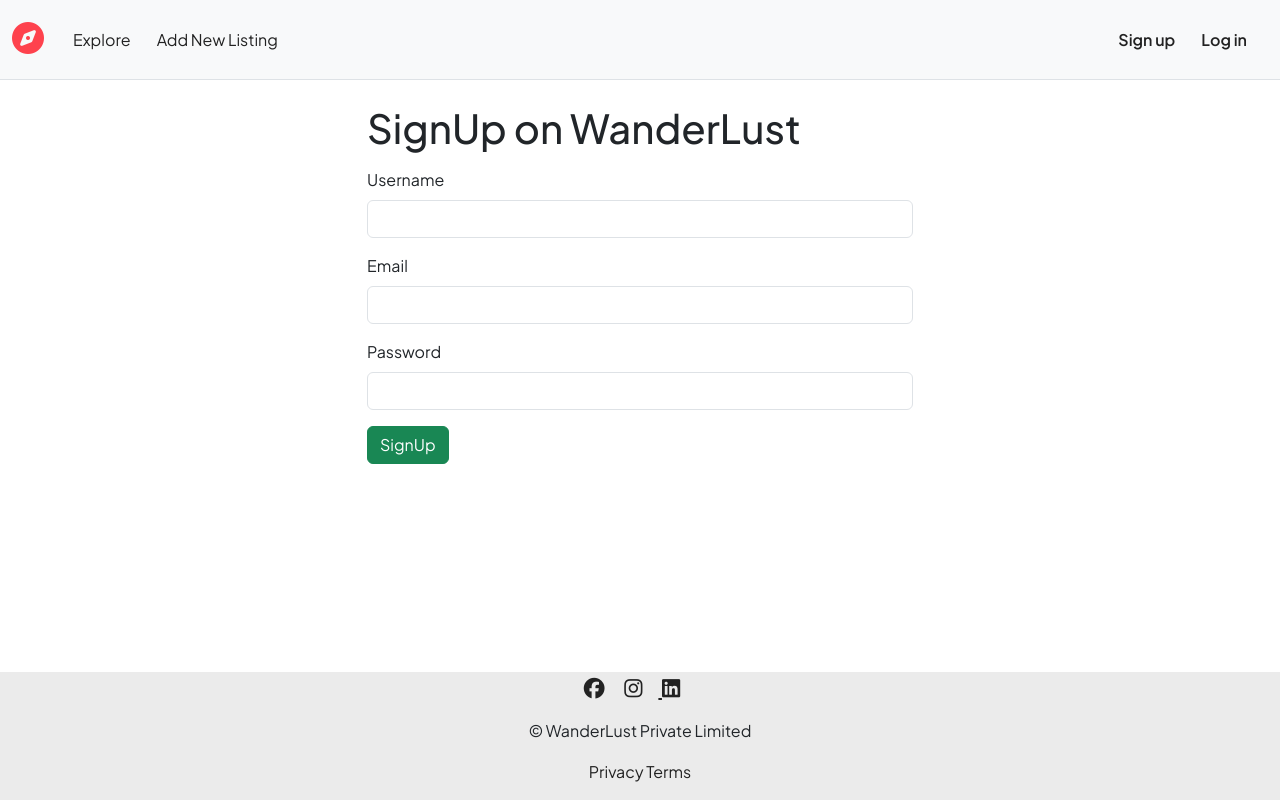
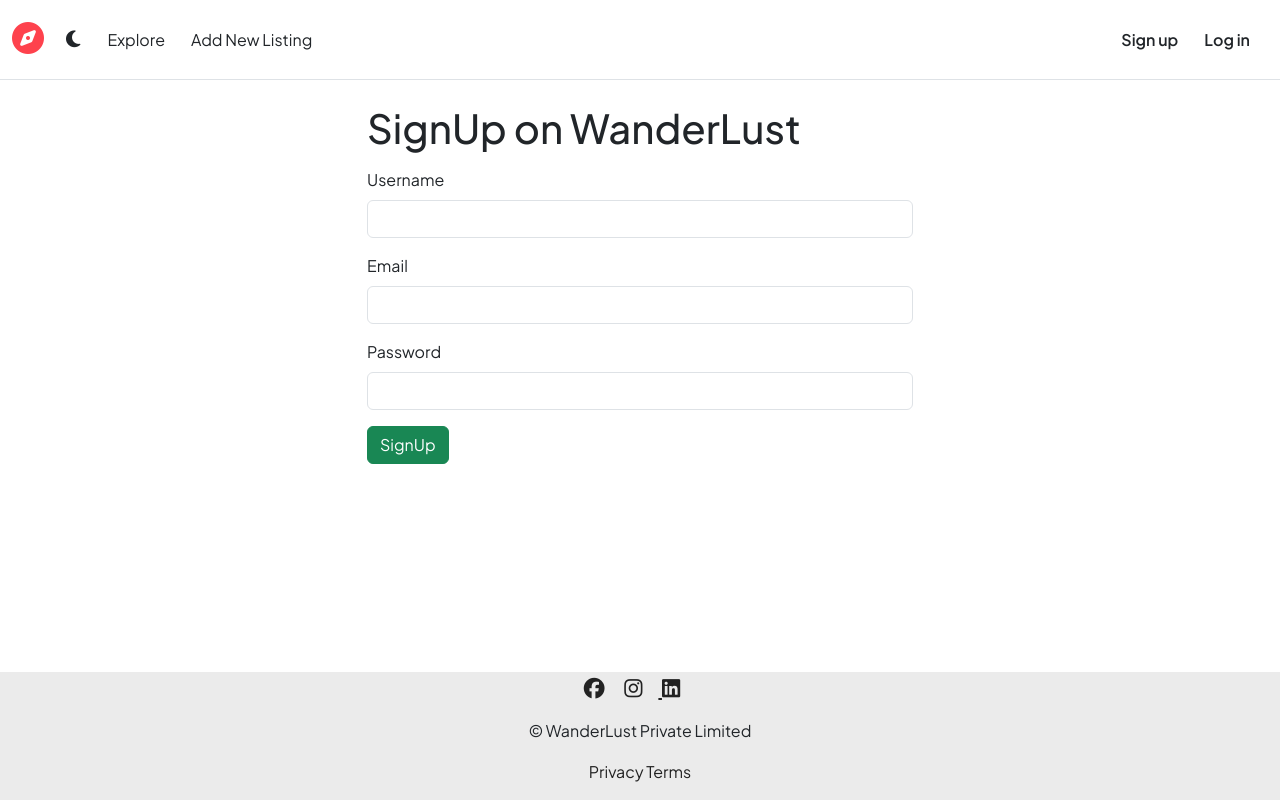
Before and after one commit to priyanshu-2384/travel-social-media, a Node server app: page /signup in a window 1280 px wide. Run offline with Node 20, Linux system fonts and the light colour scheme; some libraries are stand-ins or nearby versions.

Commit message:
NavBar Dark Mode

```diff
--- a/public/css/style.css
+++ b/public/css/style.css
@@ -1,10 +1,36 @@
+:root{
+    --pink: #fe424d;
+}
+.brightmd {
+    --bg: #ffffff;
+    --text: #282828;
+    --sec: #f8f9fa;
+}
+.darkmd{
+    --bg: #282828;
+    --text: #ffffff;
+    --sec: #31363F;
+}
+.dark {
+    border: none;
+    color: var(--text) !important;
+    background-color: transparent;
+}
 body {
     font-family: "Plus Jakarta Sans", sans-serif !important;
     display: flex;
     flex-direction: column;
     min-height: 100vh;
   }
-
+  .bg {
+    background-color: var(--bg) !important;
+}
+.secbg {
+    background-color: var(--sec) !important;
+}
+.texts {
+    color: var(--text) !important;
+}
   .container {
       flex:1;
   }
--- a/views/includes/navbar.ejs
+++ b/views/includes/navbar.ejs
@@ -1,14 +1,48 @@
 <style>
+    :root {
+        --pink: #fe424d;
+    }
+
+    .brightmd {
+        --bg: #ffffff;
+        --text: #282828;
+        --sec: #f8f9fa;
+    }
+
+    .darkmd {
+        --bg: #282828;
+        --text: #ffffff;
+        --sec: #31363F;
+    }
+
+    .dark {
+        border: none;
+        color: var(--text) !important;
+        background-color: transparent;
+    }
+
+    .bg {
+        background-color: var(--bg) !important;
+    }
+
+    .secbg {
+        background-color: var(--sec) !important;
+    }
+
+    .texts {
+        color: var(--text) !important;
+    }
+
     .btn-search {
-        background-color: #fe424d;
-        color: #fff;
+        background-color: var(--pink);
+        color: var(--bg);
         border-radius: 25px;
         padding: 0 1rem;
     }
 
     .btn-search:hover {
-        background-color: #fe424d;
-        color: #fff;
+        background-color: var(--pink);
+        color: var(--bg);
     }
 
     .btn-search i {
@@ -22,7 +56,7 @@
     }
 
     .navColor {
-        background: #f8f9fa;
+        background: var(--sec);
     }
 
     .navbar-nav {
@@ -32,6 +66,7 @@
     .offcanvas-body {
         padding: 1rem;
     }
+
     .list-group-item {
         display: flex;
         align-items: center;
@@ -40,33 +75,41 @@
         border: none;
         border-bottom: 1px solid #ddd;
     }
+
     .list-group-item:last-child {
         border-bottom: none;
     }
+
     .list-group-item .fa {
         margin-right: 1rem;
     }
+
     .offcanvas-header h5 {
         font-size: 1.5rem;
         margin-bottom: 0;
     }
+
     .profile-img {
         width: 200px;
         height: 200px;
         border-radius: 50%;
         margin-right: 0.5rem;
     }
+
     .profile-head {
         display: flex;
         flex-direction: column;
         align-items: center;
     }
+
     .offcanvas-header {
         display: block;
     }
+
     .close-div {
-        display : flex;
+        display: flex;
     }
+
     .profile-img-navbar {
         width: 50px;
         height: 50px;
@@ -74,11 +117,25 @@
         margin-right: 0.5rem;
     }
 
+    input::placeholder {
+        color: var(--text) !important;
+        opacity: 1;
+    }
+
+    .navbtn {
+        background-color: #ffffff !important;
+    }
+
     @media (max-width: 990px) {
         .navbar-brand {
             display: none;
         }
     }
+
+    .navicon {
+        background-color: transparent !important;
+    }
+
     @media (min-width: 990px) {
         .navbar-brand-profile {
             display: none;
@@ -91,98 +148,145 @@
         }
     }
 
+    .form-control:focus {
+        box-shadow: 0 0 0 0.2rem var(--pink) !important;
+        border-color: var(--pink) !important;
+    }
+
+    .form-control {
+        background-color: var(--sec) !important;
+    }
+    .navbar-brand-signup-login {
+        display: flex;
+        flex-direction: row;
+    }
 </style>
 
-<nav class="navbar navbar-expand-lg border-bottom sticky-top bg-body-tertiary">
-    <div class="container-fluid">
-        <a class="navbar-brand " href="/listings"><i class="fa-solid fa-compass"></i></a>
-        <button class="navbar-toggler" type="button" data-bs-toggle="collapse" data-bs-target="#navbarNavAltMarkup"
-            aria-controls="navbarNavAltMarkup" aria-expanded="false" aria-label="Toggle navigation">
-            <span class="navbar-toggler-icon"></span>
+<nav class="navbar navbar-expand-lg border-bottom sticky-top bg-body-tertiary secbg">
+    <div class="container-fluid secbg">
+        <button class="navbar-toggler texts navbtn me-3" type="button" data-bs-toggle="collapse"
+        data-bs-target="#navbarNavAltMarkup" aria-controls="navbarNavAltMarkup" aria-expanded="false"
+        aria-label="Toggle navigation">
+        <span class="navbar-toggler-icon"></span>
         </button>
-        <% if(currUser) { %>
-            <div class="navbar-brand-profile ms-auto">
-                <button class="nav-link" type="button" data-bs-toggle="offcanvas"
-                    data-bs-target="#sidebar" aria-controls="sidebar">
-                    <%=currUser.username%>
-                    <img src="https://images.unsplash.com/photo-1494790108377-be9c29b29330?q=80&w=1887&auto=format&fit=crop&ixlib=rb-4.0.3&ixid=M3wxMjA3fDB8MHxwaG90by1wYWdlfHx8fGVufDB8fHx8fA%3D%3D" alt="Profile Image" class="profile-img-navbar ms-3">
-
-                </button>
+        <a class="navbar-brand navicon" href="/listings"><i class="fa-solid fa-compass"></i></a>
+        <div class="bright-dark-mode me-2">
+        <button class="dark" id="mode"><i class="fa-solid fa-moon" style="font-size: larger;"></i></button>
+        </div>
+        <div class="navbar-brand-profile ms-auto texts">
+            <% if(!currUser) { %>
+                <div class="navbar-brand-signup-login">
+                <div class="navbar-nav">
+                    <a class="nav-link texts" href="/signup"><b>Sign up</b></a>
+                </div>
+                <div class="navbar-nav">
+                    <a class="nav-link texts" href="/login"><b>Log in</b></a>
+                </div>
             </div>
-        <% } %>
-        <div class="collapse navbar-collapse navColor" id="navbarNavAltMarkup">
+                <% }  else { %>
+                        <button class="nav-link texts" type="button" data-bs-toggle="offcanvas" data-bs-target="#sidebar"
+                            aria-controls="sidebar">
+                            <%=currUser.username%>
+                                <img src="https://images.unsplash.com/photo-1494790108377-be9c29b29330?q=80&w=1887&auto=format&fit=crop&ixlib=rb-4.0.3&ixid=M3wxMjA3fDB8MHxwaG90by1wYWdlfHx8fGVufDB8fHx8fA%3D%3D"
+                                    alt="Profile Image" class="profile-img-navbar ms-3">
+                        </button>
+                        <% } %>
+        </div>
+        <div class="collapse navbar-collapse navColor texts" id="navbarNavAltMarkup">
             <% if(currUser && currUser.username==="priyanshu_2384" ) { %>
                 <div class="navbar-nav">
-                    <h5 class="navbar-nav">Admin Login</h5>
+                    <h5 class="navbar-nav texts">Admin Login</h5>
                 </div>
                 <% } %>
                     <div class="navbar-nav">
-                        <a class="nav-link" href="/listings">Explore</a>
+                        <a class="nav-link texts" href="/listings">Explore</a>
                     </div>
                     <div class="navbar-nav">
-                        <a class="nav-link" href="/listings/new">Add New Listing</a>
+                        <a class="nav-link texts" href="/listings/new">Add New Listing</a>
                     </div>
+
+
                     <% if(currUser && currUser.username==="priyanshu_2384" ) { %>
                         <div class="navbar-nav">
-                            <a class="nav-link" href="/AllBookings">All Bookings</a>
+                            <a class="nav-link texts" href="/AllBookings">All Bookings</a>
                         </div>
                         <% } %>
-                            <% if(currentPath=="/listings" || currentPath=="/listings/filter/byPrice" || currentPath=="/listings/topRated") { %>
-                            <div class="navbar-nav ms-auto">
-                                <form class="d-flex" role="search" method="POST" action="/listings/city">
-                                    <input class="form-control search-inp me-2" type="search" name="country"
-                                        placeholder="Search country" required>
-                                    <button class="btn btn-search" type="submit"> <i
-                                            class="fa-solid fa-magnifying-glass"></i>Search</button>
-                                </form>
-                            </div>
-                            <% } %>
-                            <div class="navbar-nav ms-auto me-2">
-                                <% if(!currUser) { %>
-                                    <div class="navbar-nav">
-                                        <a class="nav-link" href="/signup"><b>Sign up</b></a>
+                            <% if(currentPath=="/listings" || currentPath=="/listings/filter/byPrice" ||
+                                currentPath=="/listings/topRated" ) { %>
+                                <div class="navbar-nav ms-auto ">
+                                    <form class="d-flex" role="search" method="POST" action="/listings/city">
+                                        <input class="form-control search-inp me-2" type="search" name="country"
+                                            placeholder="Search country" required>
+                                        <button class="btn btn-search texts" type="submit"> <i
+                                                class="fa-solid fa-magnifying-glass texts"></i>Search</button>
+                                    </form>
+                                </div>
+                                <% } %>
+                                    <div class="navbar-nav ms-auto d-flex align-items-center">
+                                        <% if(!currUser) { %>
+                                            <div class="navbar-nav sidebar-profile">
+                                                <a class="nav-link texts" href="/signup"><b>Sign up</b></a>
+                                            </div>
+                                            <div class="navbar-nav sidebar-profile">
+                                                <a class="nav-link texts" href="/login"><b>Log in</b></a>
+                                            </div>
+                                            <% }  else { %>
+                                                    <div class="navbar-nav sidebar-profile">
+                                                        <button class="nav-link texts" type="button"
+                                                            data-bs-toggle="offcanvas" data-bs-target="#sidebar"
+                                                            aria-controls="sidebar">
+                                                            <%=currUser.username%>
+                                                                <img src="https://images.unsplash.com/photo-1494790108377-be9c29b29330?q=80&w=1887&auto=format&fit=crop&ixlib=rb-4.0.3&ixid=M3wxMjA3fDB8MHxwaG90by1wYWdlfHx8fGVufDB8fHx8fA%3D%3D"
+                                                                    alt="Profile Image" class="profile-img-navbar ms-3">
+
+                                                        </button>
+                                                    </div>
+                                                    <% } %>
+
                                     </div>
-                                    <div class="navbar-nav">
-                                        <a class="nav-link" href="/login"><b>Log in</b></a>
-                                    </div>
-                                    <% } %>
-                                        <% if(currUser) { %>
-                                            <div class="navbar-nav sidebar-profile ms-auto">
-                                                <button class="nav-link" type="button" data-bs-toggle="offcanvas"
-                                                    data-bs-target="#sidebar" aria-controls="sidebar">
-                                                    <%=currUser.username%>
-                                                    <img src="https://images.unsplash.com/photo-1494790108377-be9c29b29330?q=80&w=1887&auto=format&fit=crop&ixlib=rb-4.0.3&ixid=M3wxMjA3fDB8MHxwaG90by1wYWdlfHx8fGVufDB8fHx8fA%3D%3D" alt="Profile Image" class="profile-img-navbar ms-3">
-
-                                                </button>
-                                            </div>
-                                        <% } %>
-                            </div>
         </div>
-    </div>
 </nav>
 
 <% if(currUser) { %>
-<div class="offcanvas offcanvas-end" tabindex="-1" id="sidebar" aria-labelledby="sidebarLabel">
-    <div class="offcanvas-header">
-        <div class="close-div">
-        <h5>  </h5>
-        <button type="button" class="btn-close" data-bs-dismiss="offcanvas" aria-label="Close"></button>
+    <div class="offcanvas offcanvas-end secbg" tabindex="-1" id="sidebar" aria-labelledby="sidebarLabel">
+        <div class="offcanvas-header secbg">
+            <div class="close-div secbg">
+                <h5 class="texts"> </h5>
+                <button type="button" class="btn-close texts" data-bs-dismiss="offcanvas" aria-label="Close"></button>
+            </div>
+            <div class="profile-head secbg">
+                <a href="/profile">
+                    <img src="https://images.unsplash.com/photo-1494790108377-be9c29b29330?q=80&w=1887&auto=format&fit=crop&ixlib=rb-4.0.3&ixid=M3wxMjA3fDB8MHxwaG90by1wYWdlfHx8fGVufDB8fHx8fA%3D%3D"
+                        style="object-fit: cover;" alt="Profile Image" class="profile-img mb-3">
+                </a>
+                <h5 id="sidebarLabel" class="texts">
+                    <%= currUser.username %>
+                </h5>
+            </div>
         </div>
-        <div class="profile-head">
-        <a href="/profile">
-            <img src="https://images.unsplash.com/photo-1494790108377-be9c29b29330?q=80&w=1887&auto=format&fit=crop&ixlib=rb-4.0.3&ixid=M3wxMjA3fDB8MHxwaG90by1wYWdlfHx8fGVufDB8fHx8fA%3D%3D" style="object-fit: cover;"  alt="Profile Image" class="profile-img mb-3">
-        </a>
-        <h5 id="sidebarLabel"><%=currUser.username%></h5>
+        <div class="offcanvas-body secbg">
+            <ul class="list-group secbg">
+                <li class="list-group-item secbg">
+                    <i class="fas fa-user me-2 texts"></i>
+                    <a class="nav-link texts" href="/profile">Profile</a>
+                </li>
+                <li class="list-group-item secbg">
+                    <i class="fa-solid fa-house me-2 texts"></i>
+                    <a class="nav-link texts" href="/myBookings">My Bookings</a>
+                </li>
+                <li class="list-group-item secbg">
+                    <i class="fas fa-question-circle me-2 texts"></i>
+                    <a class="nav-link texts" href="/help">Help</a>
+                </li>
+                <li class="list-group-item secbg">
+                    <i class="fas fa-envelope me-2 texts"></i>
+                    <a class="nav-link texts" href="/contact">Contact</a>
+                </li>
+                <li class="list-group-item secbg">
+                    <i class="fas fa-sign-out-alt me-2 texts"></i>
+                    <a class="nav-link texts" href="/logout">Logout</a>
+                </li>
+            </ul>
         </div>
     </div>
-    <div class="offcanvas-body">
-        <ul class="list-group">
-            <li class="list-group-item"><i class="fas fa-user me-2"></i><a class="nav-link" href="/profile"> Profile</a></li>
-            <li class="list-group-item"><i class="fa-solid fa-house me-2"></i><a class="nav-link" href="/myBookings">My Bookings</a></li>
-            <li class="list-group-item"><i class="fas fa-question-circle me-2"></i><a class="nav-link" href="/help"> Help</a></li>
-            <li class="list-group-item"><i class="fas fa-envelope me-2"></i><a class="nav-link" href="/contact"> Contact</a></li>
-            <li class="list-group-item"><i class="fas fa-sign-out-alt me-2"></i><a class="nav-link" href="/logout"> Logout</a></li>
-        </ul>
-    </div>
-</div>
-<% } %>
+    <% } %>
--- a/views/layouts/boilerplate.ejs
+++ b/views/layouts/boilerplate.ejs
@@ -17,7 +17,7 @@
     <link rel="stylesheet" href="/css/rating.css">
 </head>
 
-<body>
+<body class="darkmd">
     <%- include("../includes/navbar.ejs") %>
     <%- include("../includes/flash.ejs") %>
         <div class="container"><%- body %></div>
@@ -28,4 +28,35 @@
                 crossorigin="anonymous"></script>
             <script src="/js/script.js"></script>
 </body>
+<script>
+    document.addEventListener("DOMContentLoaded", function() {
+    const themeButton = document.getElementById("mode");
+    const themeIcon = themeButton.querySelector("i");
+
+    // Function to apply the theme
+    function applyTheme(theme) {
+        if (theme === 'dark') {
+            document.body.classList.add("darkmd");
+            themeIcon.classList.remove("fa-moon");
+            themeIcon.classList.add("fa-sun");
+        } else {
+            document.body.classList.remove("darkmd");
+            themeIcon.classList.remove("fa-sun");
+            themeIcon.classList.add("fa-moon");
+        }
+    }
+
+    // Load theme from local storage
+    const savedTheme = localStorage.getItem('theme') || 'light';
+    applyTheme(savedTheme);
+
+    themeButton.onclick = function () {
+        const currentTheme = document.body.classList.contains("darkmd") ? 'dark' : 'light';
+        const newTheme = currentTheme === 'dark' ? 'light' : 'dark';
+        applyTheme(newTheme);
+        // Save the new theme in local storage
+        localStorage.setItem('theme', newTheme);
+    }
+});
+</script>
 </html>
```
